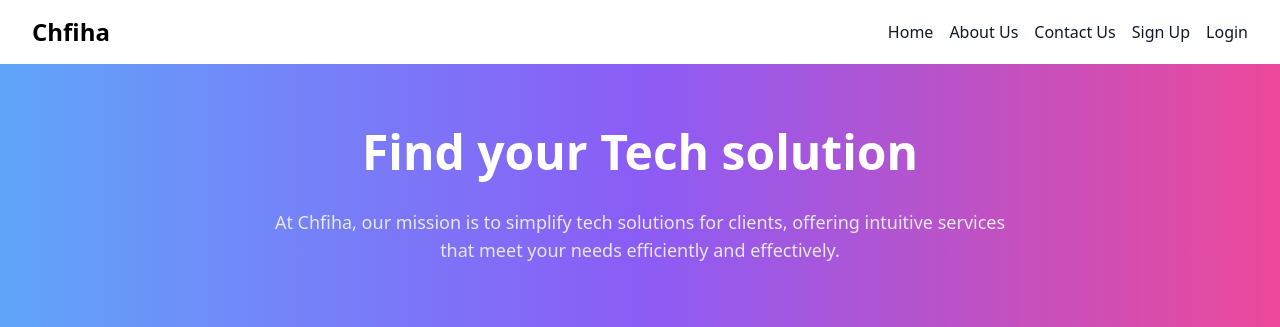
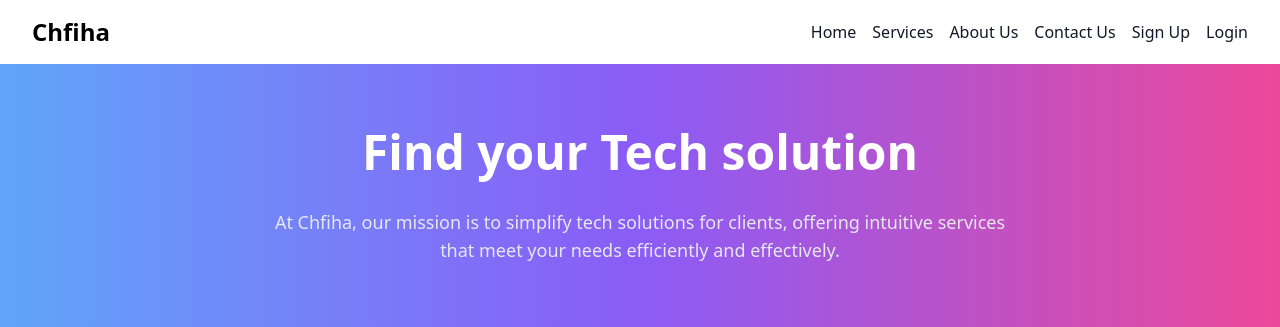
Before and after one commit to Raf-Mos/Chfiha, a Django app: page / in a window 1280 px wide. Shown: the top 327 px of the page. Run offline with Django 5.2, Linux system fonts and the light colour scheme; data that the repository does not hold is empty.

Commit message:
adding services to menu

```diff
--- a/chfiha/templates/base.html
+++ b/chfiha/templates/base.html
@@ -21,6 +21,7 @@
                 </a>
                 <div class="flex space-x-4 items-center">
                     <a href="{% url 'home' %}" class="text-gray-900 hover:text-gray-700">Home</a>
+                    <a href="#" class="text-gray-900 hover:text-gray-700">Services</a>
                     <a href="#" class="text-gray-900 hover:text-gray-700">About Us</a>
                     <a href="#" class="text-gray-900 hover:text-gray-700">Contact Us</a>
                     {% if user.is_authenticated %}
```
